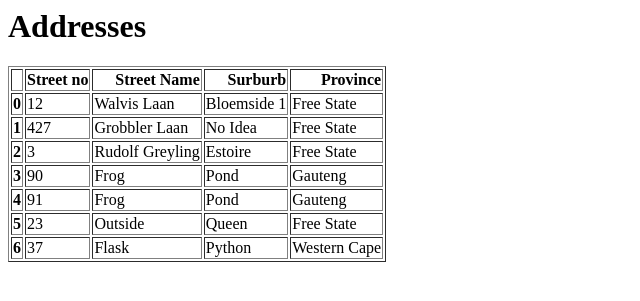
After one commit to NevilleDavids/Python-Address-Book, a Python web app: template main/templates/addresses.html in a window 1280 px wide. The commit adds this page. Shown: the top 301 px of the page, without its empty margins (0-640 px from the left). Run offline with Jinja, Linux system fonts and the light colour scheme; the template is opened without the code that fills it, so the values that code supplies are empty.

Commit message:
Web implementation

```diff
--- a/addresses.csv
+++ b/addresses.csv
@@ -4,3 +4,7 @@ Street no,Street Name,Surburb,Province
 3,Rudolf Greyling,Estoire,Free State
 90,Frog,Pond,Gauteng
 91,Frog,Pond,Gauteng
+23,Outside,Queen,Free State
+37,Flask,Python,Western Cape
+12,Monte Carlo,Sicili,Granada
+89,Robert,Test,Test
--- /dev/null
+++ b/main/templates/addresses.html
@@ -0,0 +1,62 @@
+<h1>Addresses</h1> <table border="1" class="dataframe">
+  <thead>
+    <tr style="text-align: right;">
+      <th></th>
+      <th>Street no</th>
+      <th>Street Name</th>
+      <th>Surburb</th>
+      <th>Province</th>
+    </tr>
+  </thead>
+  <tbody>
+    <tr>
+      <th>0</th>
+      <td>12</td>
+      <td>Walvis Laan</td>
+      <td>Bloemside 1</td>
+      <td>Free State</td>
+    </tr>
+    <tr>
+      <th>1</th>
+      <td>427</td>
+      <td>Grobbler Laan</td>
+      <td>No Idea</td>
+      <td>Free State</td>
+    </tr>
+    <tr>
+      <th>2</th>
+      <td>3</td>
+      <td>Rudolf Greyling</td>
+      <td>Estoire</td>
+      <td>Free State</td>
+    </tr>
+    <tr>
+      <th>3</th>
+      <td>90</td>
+      <td>Frog</td>
+      <td>Pond</td>
+      <td>Gauteng</td>
+    </tr>
+    <tr>
+      <th>4</th>
+      <td>91</td>
+      <td>Frog</td>
+      <td>Pond</td>
+      <td>Gauteng</td>
+    </tr>
+    <tr>
+      <th>5</th>
+      <td>23</td>
+      <td>Outside</td>
+      <td>Queen</td>
+      <td>Free State</td>
+    </tr>
+    <tr>
+      <th>6</th>
+      <td>37</td>
+      <td>Flask</td>
+      <td>Python</td>
+      <td>Western Cape</td>
+    </tr>
+  </tbody>
+</table>
```
Also changed, not shown: main/templates/home.html (+8 -2 lines), main/templates/new.html (+19 -1 lines), main/webapp.py (+36 -8 lines).
